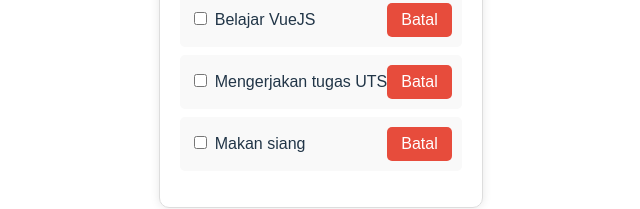
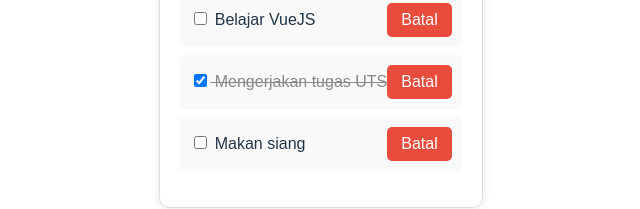
Before and after one commit to we4reliving/32-pbk-uts-233510728, a Vue app: page / in a window 1280 px wide. Shown: the part 399-608 px from the top of the page, without its empty margins (319-959 px from the left). Built offline with nearby package versions, Linux system fonts and the light colour scheme.

Commit message:
kegiatan yang sudah diceklist berikan penanda bahwa kegiatan tersebut telah selesai dengan secara visual teks kegiatan tersebut dicoret

```diff
--- a/src/App.vue
+++ b/src/App.vue
@@ -14,7 +14,11 @@
 
     <!-- Daftar Kegiatan -->
     <ul v-if="todos.length">
-      <li v-for="(todo, index) in todos" :key="index">
+      <li
+        v-for="(todo, index) in todos"
+        :key="index"
+        :class="{ done: todo.completed }"
+      >
         <label>
           <input
             type="checkbox"
@@ -35,13 +39,13 @@ import { ref } from 'vue'
 // Data kegiatan awal
 const todos = ref([
   { text: 'Belajar VueJS', completed: false },
-  { text: 'Mengerjakan tugas UTS', completed: false },
+  { text: 'Mengerjakan tugas UTS', completed: true },
   { text: 'Makan siang', completed: false }
 ])
 
 const newTodo = ref('')
 
-// Tambahkan kegiatan
+// Tambahkan kegiatan baru
 function addTodo() {
   const trimmed = newTodo.value.trim()
   if (trimmed !== '') {
@@ -103,6 +107,10 @@ li {
   justify-content: space-between;
   align-items: center;
 }
+li.done label {
+  text-decoration: line-through;
+  color: #888;
+}
 label {
   flex: 1;
   cursor: pointer;
```
